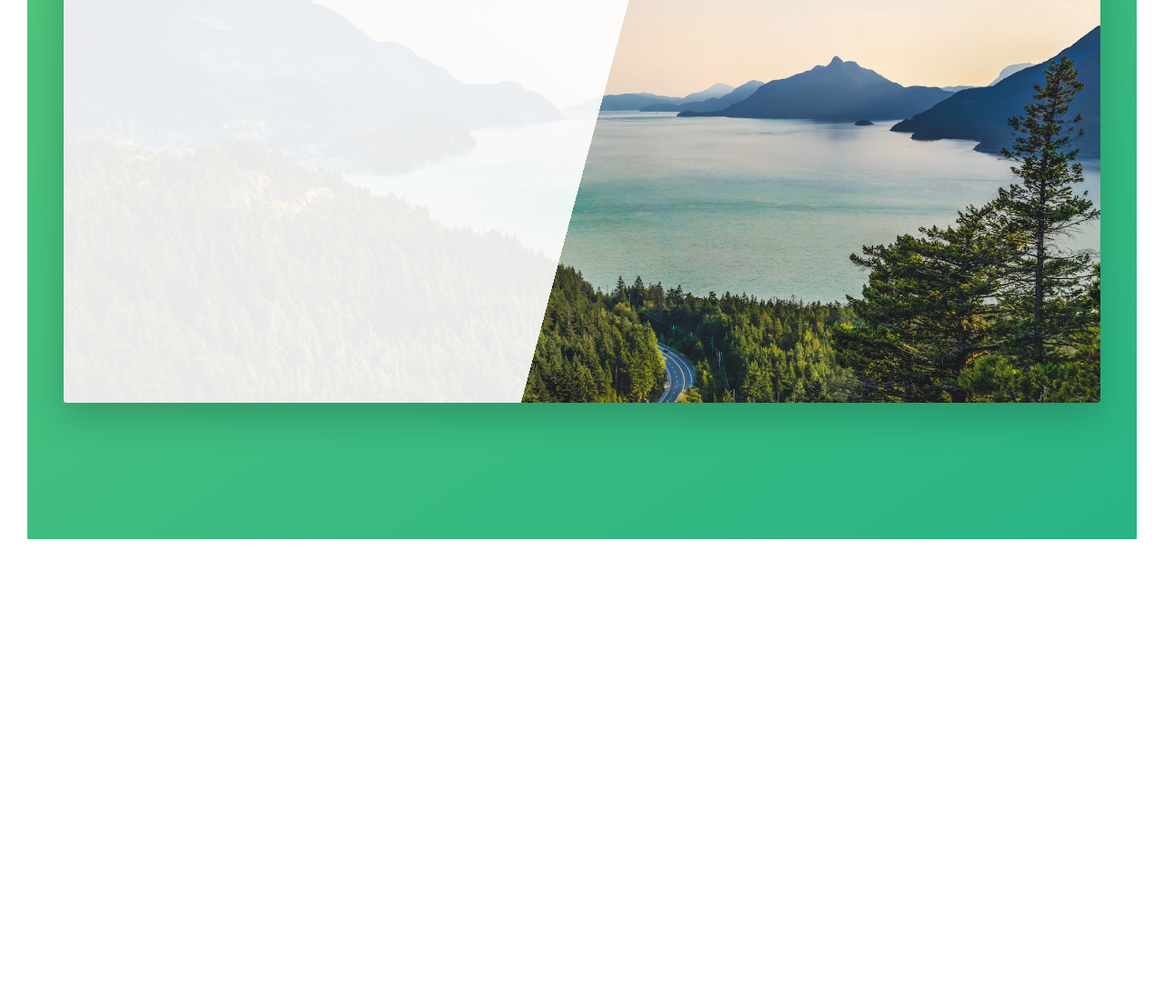
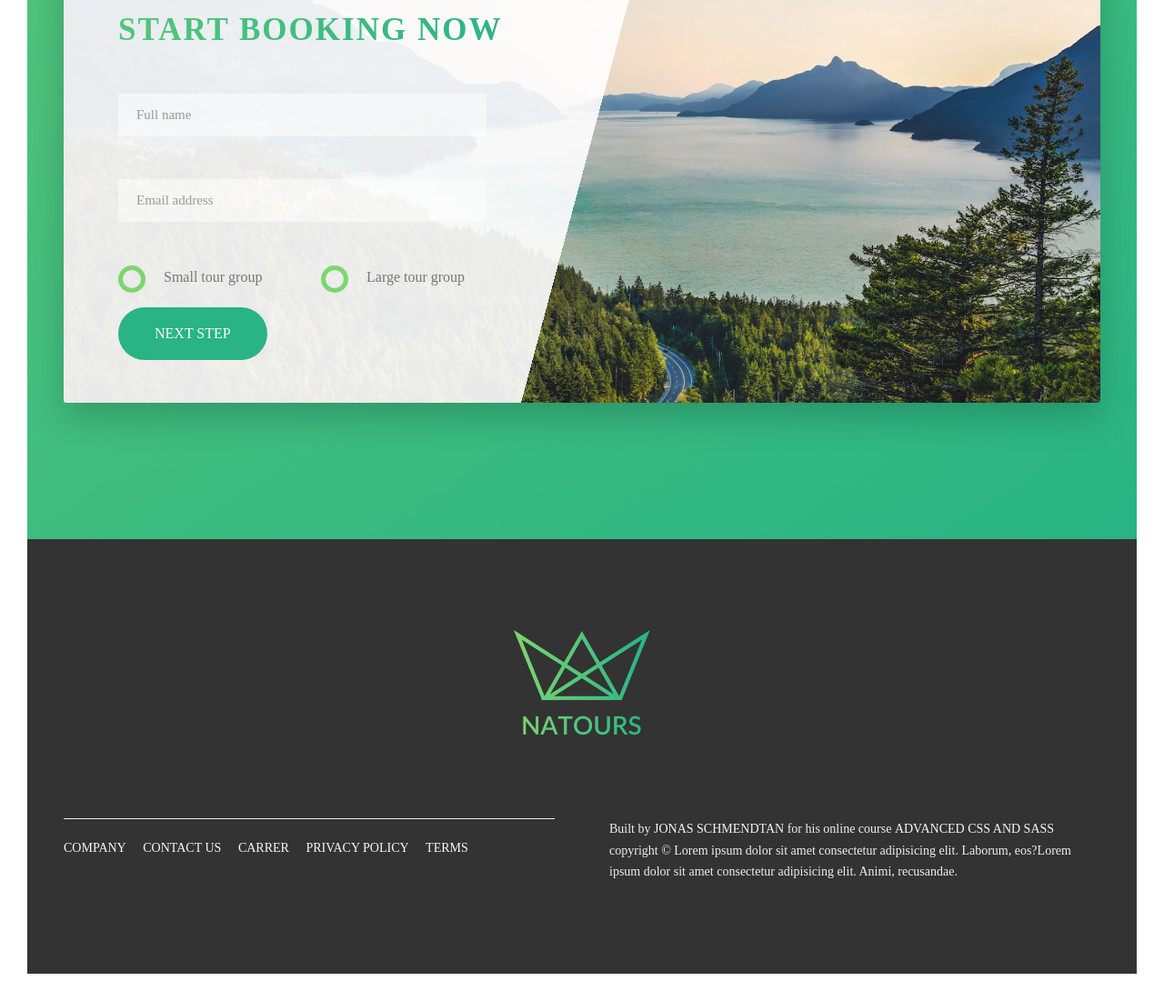
Before and after one commit to Ramyadav8383/Advanced_css, a website: page index.html in a window 1280 px wide. Shown: the part 4614-5715 px from the top of the page at 91% size. Before the commit the page ends 5237 px from the top, so only its background shows below. Drawn offline with Linux system fonts and the light colour scheme; files whose address does not match are found by name.

Commit message:
added new files

```diff
--- a/index.html
+++ b/index.html
@@ -312,10 +312,94 @@
       <!-- booking -->
       <section class="section-book">
         <div class="row">
-          <div class="book"></div>
+          <div class="book">
+            <div class="book__form">
+              <h2 class="heading-secondary u-margin-bottom-medium">
+                Start Booking Now
+              </h2>
+              <form action="#" class="form">
+                <div class="form__group">
+                  <input
+                    type="text"
+                    class="form__input"
+                    placeholder="Full name"
+                    id="name"
+                    required
+                  />
+                  <label for="name" class="form__label">Full name</label>
+                </div>
+                <div class="form__group">
+                  <input
+                    type="email"
+                    class="form__input"
+                    placeholder="Email address"
+                    id="email"
+                    required
+                  />
+                  <label for="email" class="form__label">Email address</label>
+                </div>
+
+                <div class="form__group">
+                  <div class="form__radio-group">
+                    <input
+                      type="radio"
+                      class="form__radio-input"
+                      id="small"
+                      name="size"
+                    />
+                    <label for="small" class="form__radio-label">
+                      <span class="form__radio-button"></span>
+                      Small tour group</label
+                    >
+                  </div>
+                  <div class="form__radio-group">
+                    <input
+                      type="radio"
+                      class="form__radio-input"
+                      id="large"
+                      name="size"
+                    />
+                    <label for="large" class="form__radio-label">
+                      <span class="form__radio-button"></span>
+                      Large tour group</label
+                    >
+                  </div>
+                </div>
+                <a href="#" class="btn btn--green">Next step
+
+                </a>
+        </div>
+              </form>
+            </div>
+          </div>
         </div>
       </section>
     </main>
+
+    <!-- footer -->
+      <footer class="footer">
+        <div class="footer__logo-box">
+          <img src="./img/logo-green-2x.png" alt="full logo" class="footer__logo">
+        </div>
+        <div class="row">
+          <div class="col-1-of-2">
+            <div class="footer__navigation">
+              <ul class="footer__list">
+                <li class="footer__item"><a href="#" class="footer__link">Company</a></li>
+                <li class="footer__item"><a href="#" class="footer__link">Contact us</a></li>
+                <li class="footer__item"><a href="#" class="footer__link">Carrer</a></li>
+                <li class="footer__item"><a href="#" class="footer__link">Privacy policy</a></li>
+                <li class="footer__item"><a href="#" class="footer__link">Terms</a></li>
+              </ul>
+            </div>
+          </div>
+          <div class="col-1-of-2">
+            <p class="footer__copyright">
+              Built by <a href="#" class="footer__link">jonas schmendtan</a> for his online course <a href="#" class="footer__link">Advanced css and sass</a> copyright &copy; Lorem ipsum dolor sit amet consectetur adipisicing elit. Laborum, eos?Lorem ipsum dolor sit amet consectetur adipisicing elit. Animi, recusandae.
+            </p>
+          </div>
+        </div>
+      </footer>
 
     <!-- grid -->
     <!-- <section class="grid-test">
--- /dev/null
+++ b/sass/components/_form.scss
@@ -0,0 +1,85 @@
+.form {
+  &__group:not(:last-child) {
+    margin-bottom: 2rem;
+  }
+  &__input {
+    font-family: inherit;
+    color: inherit;
+    font-size: 1.5rem;
+    padding: 1.5rem 2rem;
+    border-radius: 2px;
+    background-color: rgba($color-white, 0.5);
+    border: none;
+    border-bottom: 3px sloid transparent;
+    width: 90%;
+    display: block;
+    transition: all 0.3s;
+
+    &:focus {
+      outline: none;
+      box-shadow: 0 1rem 2rem rgba($color-black, 0.1);
+      border-bottom: 3px solid $color-primary;
+    }
+    &:focus:invalid {
+      border-bottom: 3px solid $color-secondary-dark;
+    }
+    &::-webkit-input-placeholder {
+      color: #999;
+    }
+  }
+
+  &__label {
+    font-size: 1.2rem;
+    font-weight: 700;
+    margin-left: 2rem;
+    margin-top: 0.7rem;
+    display: block;
+    transition: all 0.3s;
+  }
+  &__input:placeholder-shown + &__label {
+    opacity: 0;
+    visibility: hidden;
+    transform: translateY(-4rem);
+  }
+
+  &__radio-group {
+    width: 49%;
+    display: inline-block;
+  }
+  &__radio-input {
+    display: none;
+  }
+  &__radio-label {
+    font-size: 1.6rem;
+    cursor: pointer;
+    position: relative;
+    padding-left: 5rem;
+  }
+  &__radio-button {
+    height: 3rem;
+    width: 3rem;
+    border: 5px solid $color-primary;
+    border-radius: 50%;
+    display: inline-block;
+    position: absolute;
+    left: 0;
+    top: -0.4rem;
+    &::after {
+      content: "";
+      display: block;
+      height: 1rem;
+      width: 1rem;
+      border-radius: 50%;
+      position: absolute;
+      top: 50%;
+      left: 50%;
+      transform: translate(-50%, -50%);
+      background-color: $color-primary;
+      opacity: 0;
+      transition: opacity 0.3s;
+    }
+  }
+  &__radio-input:checked ~ &__radio-lebel &__radio-button::after {
+    opacity: 1;
+  }
+}
--- /dev/null
+++ b/sass/layout/_footer.scss
@@ -0,0 +1,48 @@
+.footer {
+  background-color: #333;
+  padding: 10rem 0;
+  font-size: 1.4rem;
+
+  &__logo-box {
+    text-align: center;
+    margin-bottom: 8rem;
+  }
+  &__logo {
+    width: 15rem;
+    height: auto;
+  }
+  &__navigation {
+    border-top: 1px solid #eee;
+    padding-top: 2rem;
+  }
+  &__list {
+    list-style: none;
+  }
+  &__item {
+    display: inline-block;
+
+    &:not(:last-child) {
+      margin-right: 1.5rem;
+    }
+  }
+  &__link {
+    &:link,
+    &:visited {
+      color: $color-grey-light;
+      background-color: #333;
+      text-decoration: none;
+      text-transform: uppercase;
+      display: inline-block;
+      transition: all 0.3s;
+    }
+    &:hover,
+    &:active {
+      color: $color-primary;
+      box-shadow: 0 1rem 2rem rgba($color-black, 0.4);
+      transform: rotate(5deg) scale(1.05);
+    }
+  }
+  &__copyright {
+    color: #eee;
+  }
+}
--- a/sass/main.scss
+++ b/sass/main.scss
@@ -13,7 +13,10 @@
 @import "components/card";
 @import "components/story";
 @import "components/bg-video";
+@import "components/form";
+
 @import "layout/header";
 @import "layout/grid";
+@import "layout/footer";
 
 @import "pages/home";
--- a/sass/pages/_home.scss
+++ b/sass/pages/_home.scss
@@ -41,7 +41,7 @@
     $color-primary-light,
     $color-primary-dark
   );
-  background-repeat: no-repeat;
+  // background-repeat: no-repeat;
 }
 
 .book {
@@ -52,8 +52,8 @@
       transparent 50%
     ),
     url(../img/nat-10.jpg);
-  background-repeat: no-repeat;
-  background-size: 100%;
+  // background-repeat: no-repeat;
+  background-size: cover;
   border-radius: 3px;
   box-shadow: 0 1.5rem 4rem rgba($color-black, 0.2);
 
```
Also changed, not shown: css/style.css.
